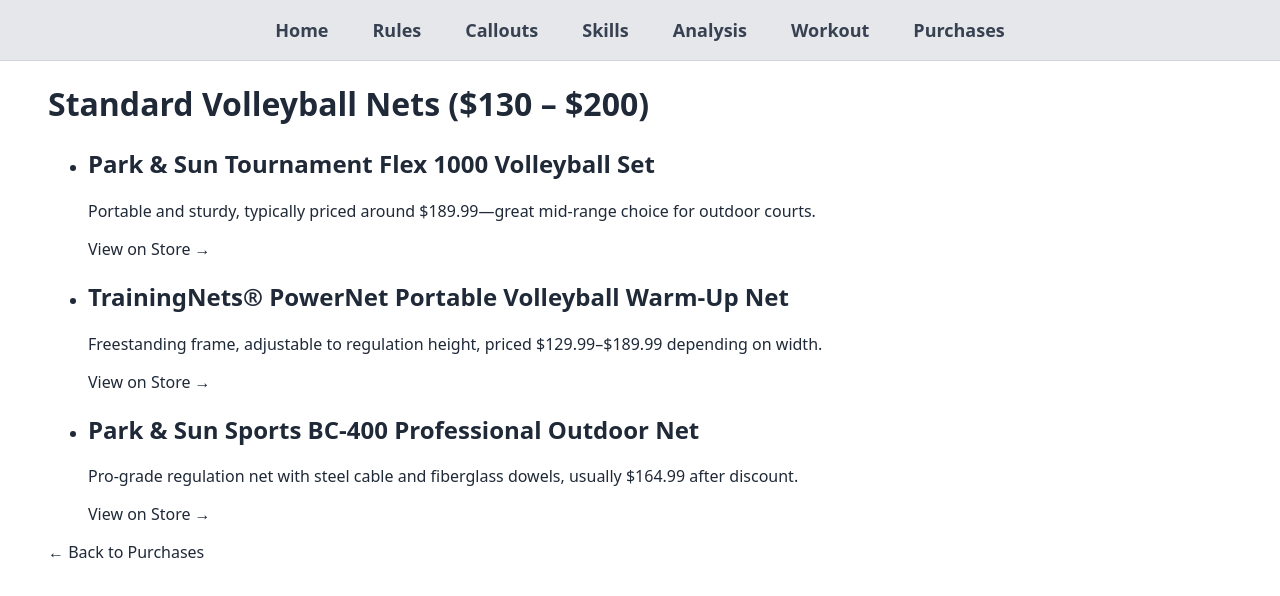
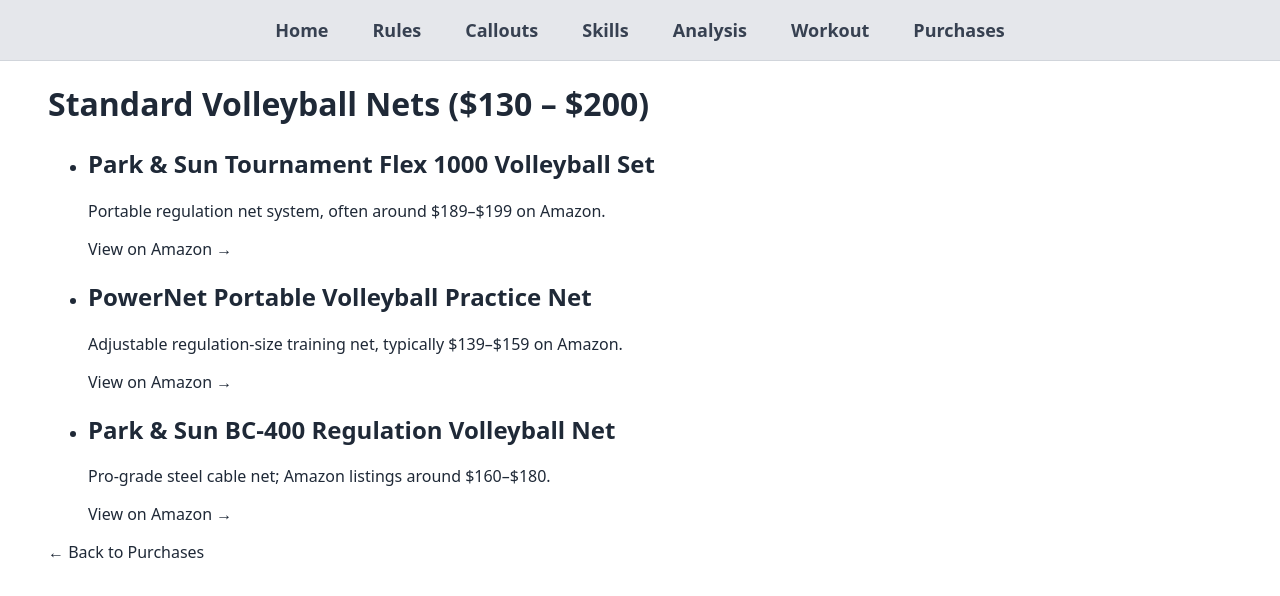
Before and after one commit to blueweriy/volleyball-ai-website, a React (Vite) app: page /purchases/nets/standard in a window 1280 px wide. Shown: the top 596 px of the page. Built offline with nearby package versions, Linux system fonts and the light colour scheme.

Commit message:
Update NetsStandard.jsx

```diff
--- a/src/pages/purchases/NetsStandard.jsx
+++ b/src/pages/purchases/NetsStandard.jsx
@@ -5,18 +5,18 @@ import { Link } from 'react-router-dom';
 const items = [
   {
     name: 'Park & Sun Tournament Flex 1000 Volleyball Set',
-    desc: 'Portable and sturdy, typically priced around $189.99—great mid-range choice for outdoor courts.',
-    url: 'https://www.dickssportinggoods.com/p/park-sun-sports-tournament-flex-1000-volleyball-set-16pssuspctrmflx/16pssuspctrmflx'
+    desc: 'Portable regulation net system, often around $189–$199 on Amazon.',
+    url: 'https://www.amazon.com/Park-Sun-Sports-Tournament-Flex/dp/B01N5EATBW'
   },
   {
-    name: 'TrainingNets® PowerNet Portable Volleyball Warm-Up Net',
-    desc: 'Freestanding frame, adjustable to regulation height, priced $129.99–$189.99 depending on width.',
-    url: 'https://www.trainingnets.com/products/powernet-freestanding-volleyball-warm-up-net'
+    name: 'PowerNet Portable Volleyball Practice Net',
+    desc: 'Adjustable regulation-size training net, typically $139–$159 on Amazon.',
+    url: 'https://www.amazon.com/PowerNet-Portable-Volleyball-Equipment-Scrimmage/dp/B0DY2M1HBX'
   },
   {
-    name: 'Park & Sun Sports BC-400 Professional Outdoor Net',
-    desc: 'Pro-grade regulation net with steel cable and fiberglass dowels, usually $164.99 after discount.',
-    url: 'https://www.parksun.com/Volleyball/Nets/bc-400-professional-volleyball-net.php'
+    name: 'Park & Sun BC-400 Regulation Volleyball Net',
+    desc: 'Pro-grade steel cable net; Amazon listings around $160–$180.',
+    url: 'https://www.amazon.com/Sports-Regulation-Outdoor-Professional-Volleyball/dp/B0C1Z8FY9D'
   }
 ];
 
@@ -27,7 +27,6 @@ export default function NetsStandard() {
       style={{ paddingLeft: '3rem', paddingRight: '3rem' }}
     >
       <h1 className="text-3xl font-bold mb-6">Standard Volleyball Nets ($130 – $200)</h1>
-
       <ul className="space-y-6">
         {items.map((it) => (
           <li key={it.name} className="p-0">
@@ -39,7 +38,7 @@ export default function NetsStandard() {
               rel="noopener noreferrer"
               className="mt-2 inline-block text-blue-600 hover:underline"
             >
-              View on Store →
+              View on Amazon →
             </a>
           </li>
         ))}
```
